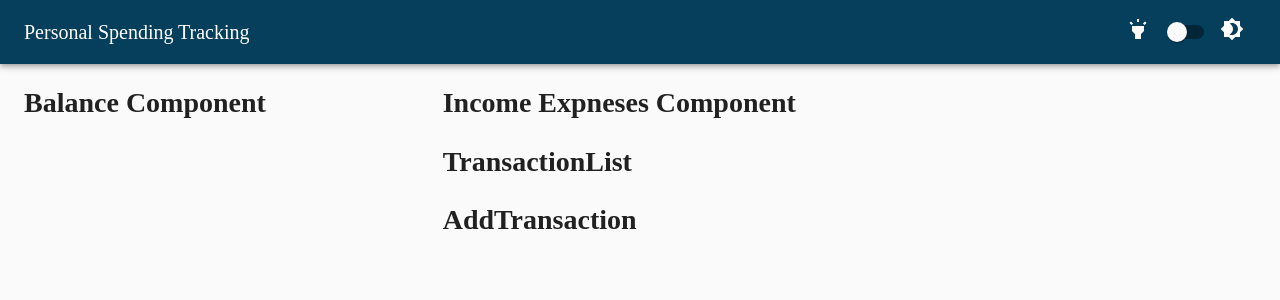
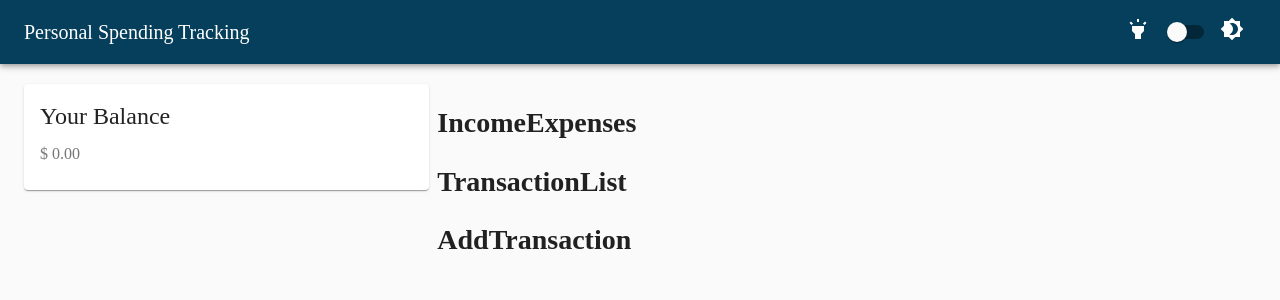
Before and after one commit to moh7afiz90/personal-expense-tracker, a React (Create React App) app: page / in a window 1280 px wide. Shown: the top 300 px of the page. Built offline with nearby package versions, Linux system fonts and the light colour scheme.

Commit message:
added Balance component

```diff
--- a/src/App.js
+++ b/src/App.js
@@ -1,11 +1,17 @@
 import React, { useState } from 'react'
-import { createMuiTheme, ThemeProvider } from '@material-ui/core/styles'
+import {
+  createMuiTheme,
+  ThemeProvider,
+  makeStyles
+} from '@material-ui/core/styles'
 import { Grid, Container, CssBaseline } from '@material-ui/core'
-import Header from './components/Header'
+import { Header } from './components/Header'
 import { Balance } from './components/Balance'
 import { IncomeExpenses } from './components/IncomeExpenses'
 import { TransactionList } from './components/TransactionList'
 import { AddTransaction } from './components/AddTransaction'
+
+import { GlobalProvider } from './context/GlobalState'
 
 const themeObject = {
   palette: {
@@ -37,20 +43,28 @@ const useDarkMode = () => {
   return [theme, toggleDarkMode]
 }
 
+const useStyles = makeStyles({
+  root: {
+    marginTop: '20px'
+  }
+})
+
 function App() {
   const [theme, toggleDarkMode] = useDarkMode()
   const themeConfig = createMuiTheme(theme)
+  const classes = useStyles()
   console.log(themeConfig)
   return (
+    <GlobalProvider>
       <ThemeProvider theme={themeConfig}>
         <CssBaseline />
         <Header toggleDarkMode={toggleDarkMode}>App Component</Header>
-      <Container>
-        <Grid container spacing={3}>
-          <Grid item xs={4}>
+        <Container className={classes.root}>
+          <Grid container spacing={1}>
+            <Grid item xs={12} md={4}>
               <Balance></Balance>
             </Grid>
-          <Grid item xs={8}>
+            <Grid item xs={12} md={8}>
               <IncomeExpenses></IncomeExpenses>
               <TransactionList></TransactionList>
               <AddTransaction></AddTransaction>
@@ -58,6 +72,7 @@ function App() {
           </Grid>
         </Container>
       </ThemeProvider>
+    </GlobalProvider>
   )
 }
 
--- a/src/components/Balance.js
+++ b/src/components/Balance.js
@@ -1,9 +1,33 @@
 import React from 'react'
+import { Card, CardContent, Typography, makeStyles } from '@material-ui/core'
+
+const useStyles = makeStyles({
+  root: {
+    minWidth: 275
+  },
+  pos: {
+    fontSize: 16,
+    marginTop: 10
+  }
+})
 
 export const Balance = () => {
+  const classes = useStyles()
+
   return (
-    <div>
-      <h1>Balance Component</h1>
-    </div>
+    <Card className={classes.root}>
+      <CardContent>
+        <Typography variant="h5" component="h5">
+          Your Balance
+        </Typography>
+        <Typography
+          component="h5"
+          className={classes.pos}
+          color="textSecondary"
+        >
+          $ 0.00
+        </Typography>
+      </CardContent>
+    </Card>
   )
 }
--- a/src/components/Header.js
+++ b/src/components/Header.js
@@ -23,7 +23,7 @@ const useStyles = makeStyles(theme => ({
   }
 }))
 
-export default function Header(props) {
+export const Header = props => {
   const classes = useStyles()
 
   return (
--- a/src/components/IncomeExpenses.js
+++ b/src/components/IncomeExpenses.js
@@ -3,7 +3,7 @@ import React from 'react'
 export const IncomeExpenses = () => {
   return (
     <div>
-      <h1>Income Expneses Component</h1>
+      <h1>IncomeExpenses</h1>
     </div>
   )
 }
--- /dev/null
+++ b/src/context/AppReducer.js
@@ -0,0 +1,6 @@
+export default (state, action) => {
+  switch (action.type) {
+    default:
+      return state
+  }
+}
--- /dev/null
+++ b/src/context/GlobalState.js
@@ -0,0 +1,26 @@
+import React, { createContext, useReducer } from 'react'
+import AppReducer from './AppReducer'
+
+// Initial state
+const initialState = {
+  transactions: [
+    { id: 1, text: 'Flower', amount: -20 },
+    { id: 2, text: 'Salary', amount: 300 },
+    { id: 3, text: 'Book', amount: -10 },
+    { id: 4, text: 'Camera', amount: 150 }
+  ]
+}
+
+// Create context
+export const GlobalContext = createContext(initialState)
+
+// Provider component
+export const GlobalProvider = ({ children }) => {
+  const [state, dispatch] = useReducer(AppReducer, initialState)
+
+  return (
+    <GlobalContext.Provider value={{ transactions: state.transactions }}>
+      {children}
+    </GlobalContext.Provider>
+  )
+}
```
Lines whose indentation alone changed are shown as unchanged.
